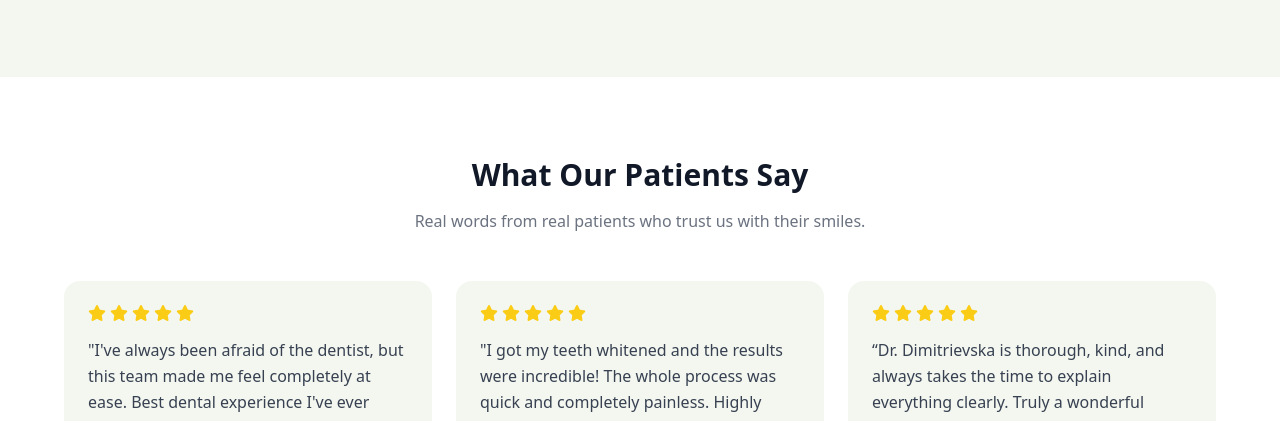
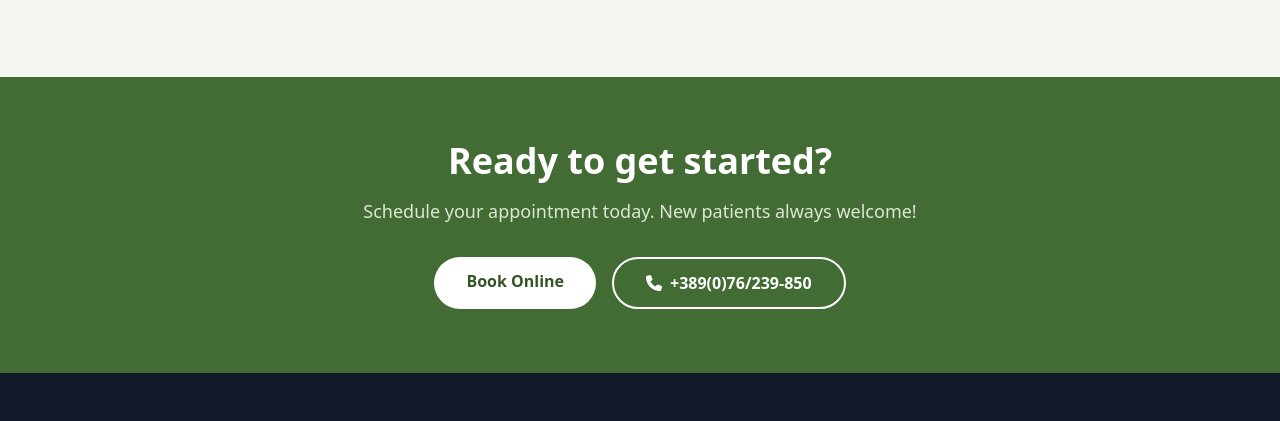
Before and after one commit to DarkoDim90/dental-website, a plain HTML site: page en/index.html in a window 1280 px wide. Shown: the part 1941-2362 px from the top of the page. Drawn offline with nearby package versions, Linux system fonts and the light colour scheme.

Commit message:
Commented out testimonials

```diff
--- a/en/index.html
+++ b/en/index.html
@@ -212,7 +212,7 @@
     </section>
 
     <!-- ===== TESTIMONIALS ===== -->
-    <section class="py-20 px-4 bg-white">
+    <!-- <section class="py-20 px-4 bg-white">
         <div class="max-w-6xl mx-auto">
             <div class="text-center mb-12">
                 <h2 class="text-3xl font-bold text-gray-900 mb-4">What Our Patients Say</h2>
@@ -276,7 +276,7 @@
                 </div>
             </div>
         </div>
-    </section>
+    </section> -->
 
     <!-- ===== CTA BANNER ===== -->
     <section class="bg-blue-600 py-16 px-4">
```
Also changed, not shown: mk/index.html (+2 -2 lines).
